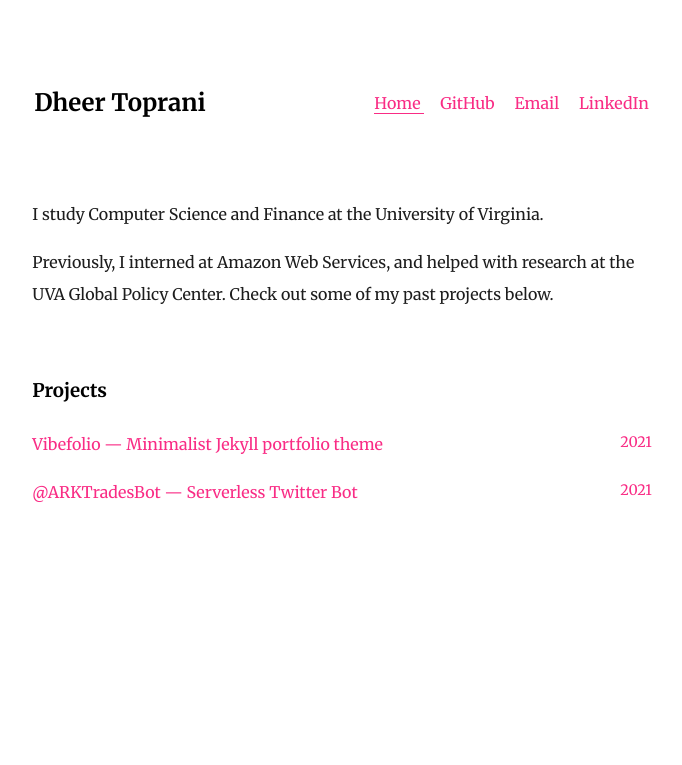
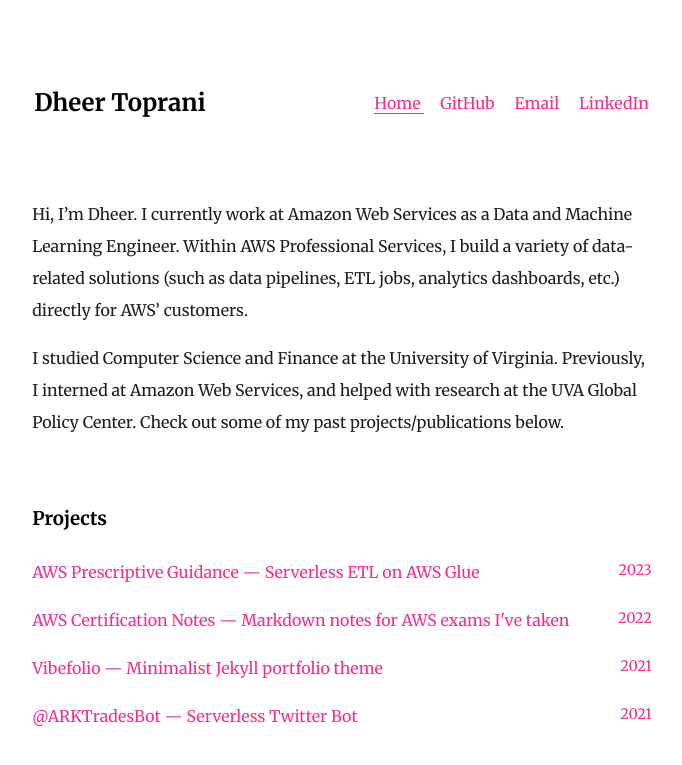
Before and after one commit to dheerkt/dheerkt-website, a Jekyll site: the page built from index.md, in a window 1280 px wide. Shown: the top 765 px of the page, without its empty margins (298-980 px from the left). Built offline with Jekyll 4.4.1, drawn with Linux system fonts in a browser that asks for light colours.

```diff
--- a/index.md
+++ b/index.md
@@ -4,6 +4,6 @@ title: Home
 navigation_weight: 1
 ---
 
-I study Computer Science and Finance at the University of Virginia.
+Hi, I'm Dheer. I currently work at Amazon Web Services as a Data and Machine Learning Engineer. Within AWS Professional Services, I build a variety of data-related solutions (such as data pipelines, ETL jobs, analytics dashboards, etc.) directly for AWS' customers.
 
-Previously, I interned at Amazon Web Services, and helped with research at the UVA Global Policy Center. Check out some of my past projects below.
+I studied Computer Science and Finance at the University of Virginia. Previously, I interned at Amazon Web Services, and helped with research at the UVA Global Policy Center. Check out some of my past projects/publications below.
```
Also changed, not shown: _projects/awscertnotes.md (added, +7 -0 lines), _projects/awsglueguide.md (added, +7 -0 lines).
